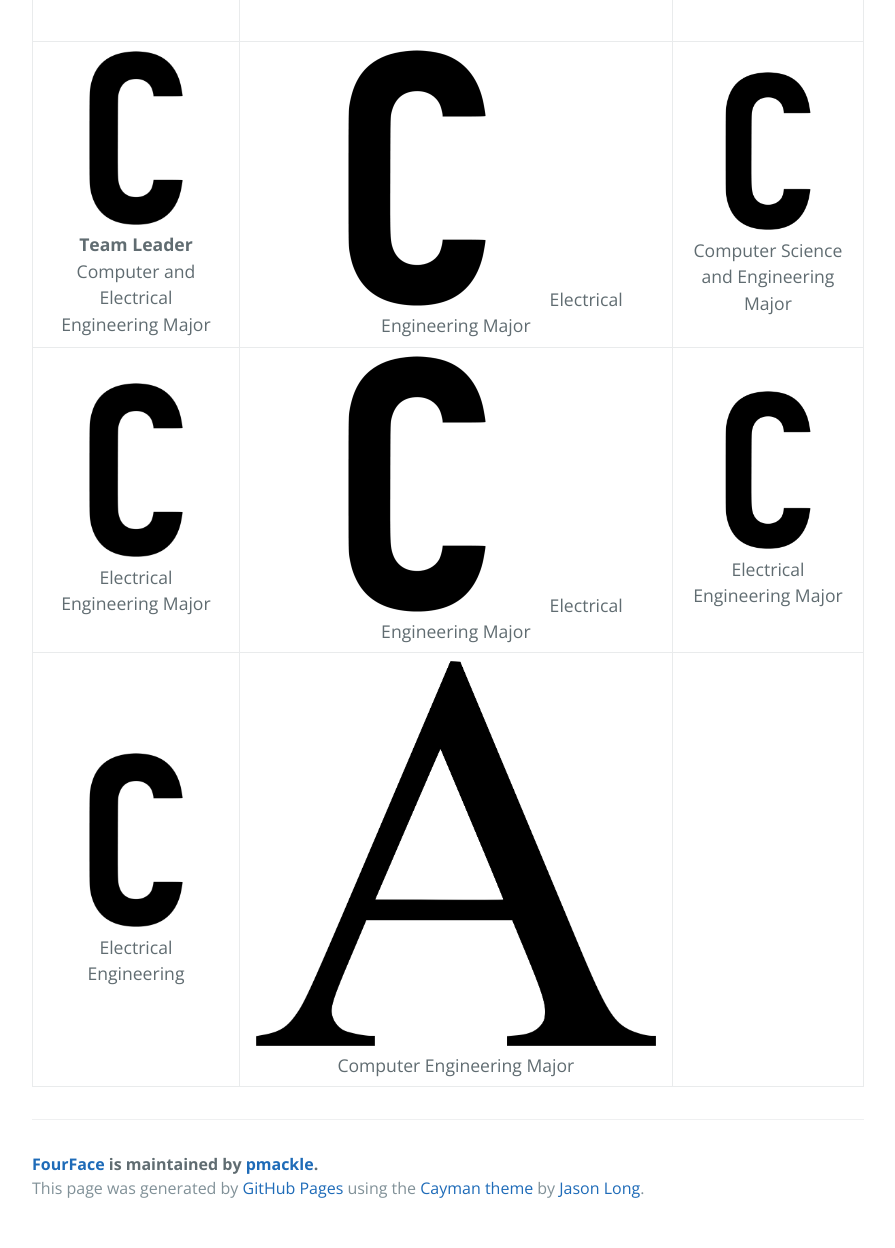
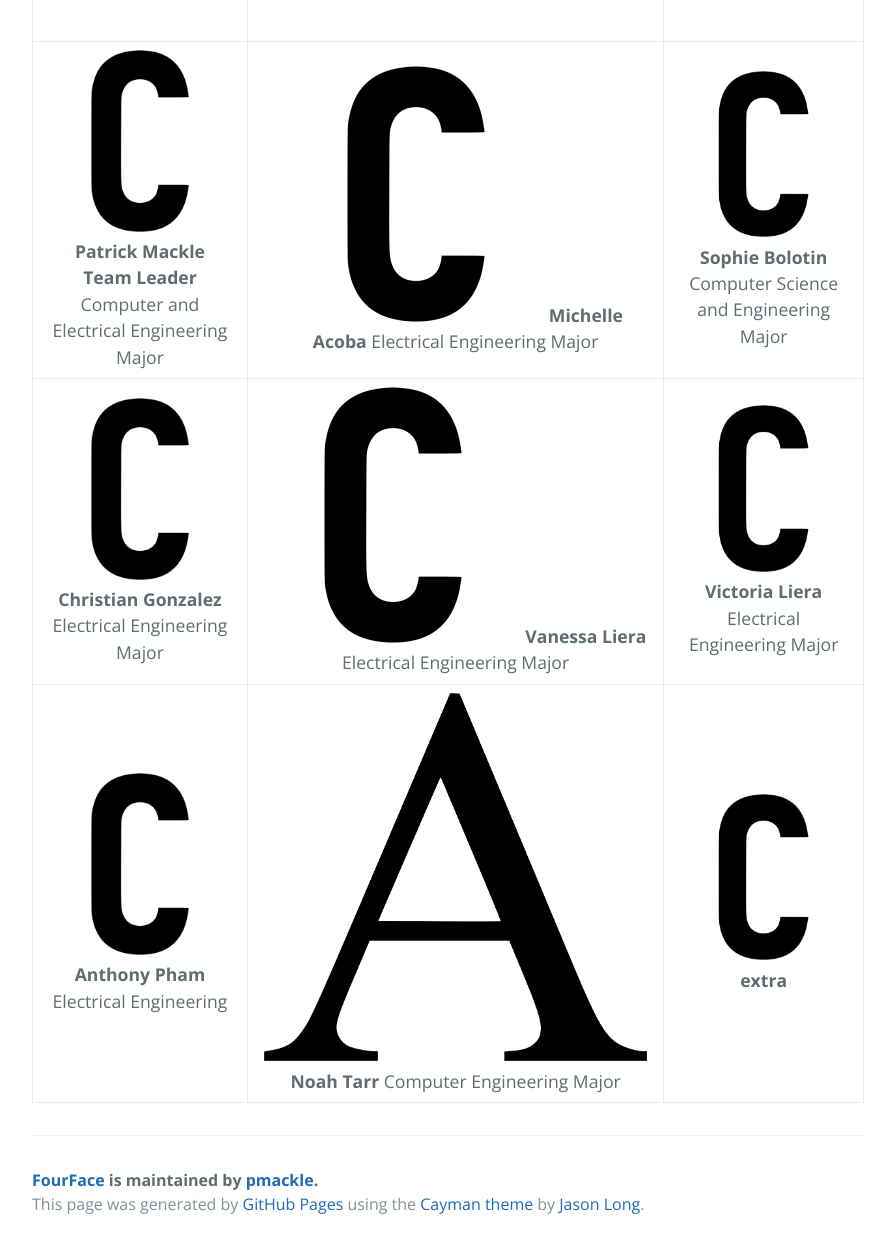
Before and after one commit to pmackle/EE-Emerge-2020-FourFace, a Jekyll site: the page built from docs/Team.md, in a window 1280 px wide and 1400 px high, scrolled down 613 px. Shown: the part 152-1400 px from the top of the window, without its empty margins (192-1087 px from the left). Built offline with Jekyll 4.4.1, drawn with Linux system fonts in a browser that asks for light colours.

Commit message:
Update Team.md

```diff
--- a/docs/Team.md
+++ b/docs/Team.md
@@ -10,6 +10,6 @@ filename: Team
 
 | | | |
 |:-------------------------:|:-------------------------:|:-------------------------:|
-| ![Patrick Mackle](https://github.com/pmackle/EE-Emerge-2020-FourFace/blob/master/docs/Images/C.png?raw=true) **Team Leader** Computer and Electrical Engineering Major| ![Michelle Acoba](https://github.com/pmackle/EE-Emerge-2020-FourFace/blob/master/docs/Images/C.png?raw=true) Electrical Engineering Major | ![Sophie Bolotin](https://github.com/pmackle/EE-Emerge-2020-FourFace/blob/master/docs/Images/C.png?raw=true) Computer Science and Engineering Major |
-| ![Christian Gonzalez](https://github.com/pmackle/EE-Emerge-2020-FourFace/blob/master/docs/Images/C.png?raw=true) Electrical Engineering Major| ![Vanessa Liera](https://github.com/pmackle/EE-Emerge-2020-FourFace/blob/master/docs/Images/C.png?raw=true) Electrical Engineering Major | ![Victoria Liera](https://github.com/pmackle/EE-Emerge-2020-FourFace/blob/master/docs/Images/C.png?raw=true)Electrical Engineering Major |
-| ![Anthony Pham](https://github.com/pmackle/EE-Emerge-2020-FourFace/blob/master/docs/Images/C.png?raw=true) Electrical Engineering | ![Noah Tarr](https://github.com/pmackle/EE-Emerge-2020-FourFace/blob/master/docs/Images/A.png?raw=true) Computer Engineering Major |
+| ![Patrick Mackle](https://github.com/pmackle/EE-Emerge-2020-FourFace/blob/master/docs/Images/C.png?raw=true) **Patrick Mackle** **Team Leader** Computer and Electrical Engineering Major |  ![Michelle Acoba](https://github.com/pmackle/EE-Emerge-2020-FourFace/blob/master/docs/Images/C.png?raw=true) **Michelle Acoba**  Electrical Engineering Major|![Sophie Bolotin](https://github.com/pmackle/EE-Emerge-2020-FourFace/blob/master/docs/Images/C.png?raw=true )**Sophie Bolotin** Computer Science and Engineering Major|
+| ![Christian Gonzalez](https://github.com/pmackle/EE-Emerge-2020-FourFace/blob/master/docs/Images/C.png?raw=true) **Christian Gonzalez**  Electrical Engineering Major |  ![Vanessa Liera](https://github.com/pmackle/EE-Emerge-2020-FourFace/blob/master/docs/Images/C.png?raw=true) **Vanessa Liera**  Electrical Engineering Major|![Victoria Liera](https://github.com/pmackle/EE-Emerge-2020-FourFace/blob/master/docs/Images/C.png?raw=true) **Victoria Liera** Electrical Engineering Major|
+| ![Anthony Pham](https://github.com/pmackle/EE-Emerge-2020-FourFace/blob/master/docs/Images/C.png?raw=true) **Anthony Pham** Electrical Engineering |  ![Noah Tarr](https://github.com/pmackle/EE-Emerge-2020-FourFace/blob/master/docs/Images/A.png?raw=true) **Noah Tarr** Computer Engineering Major|![extra](https://github.com/pmackle/EE-Emerge-2020-FourFace/blob/master/docs/Images/C.png?raw=true )**extra**|
```
